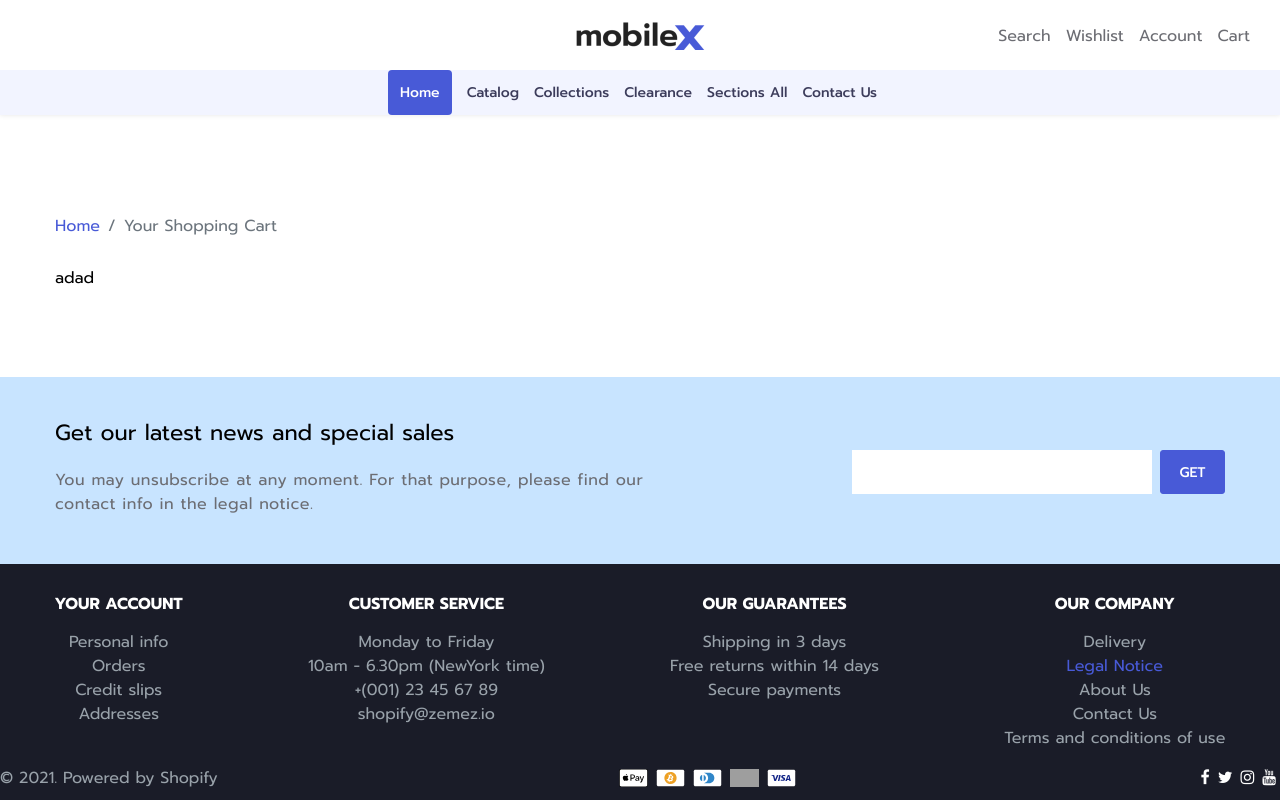
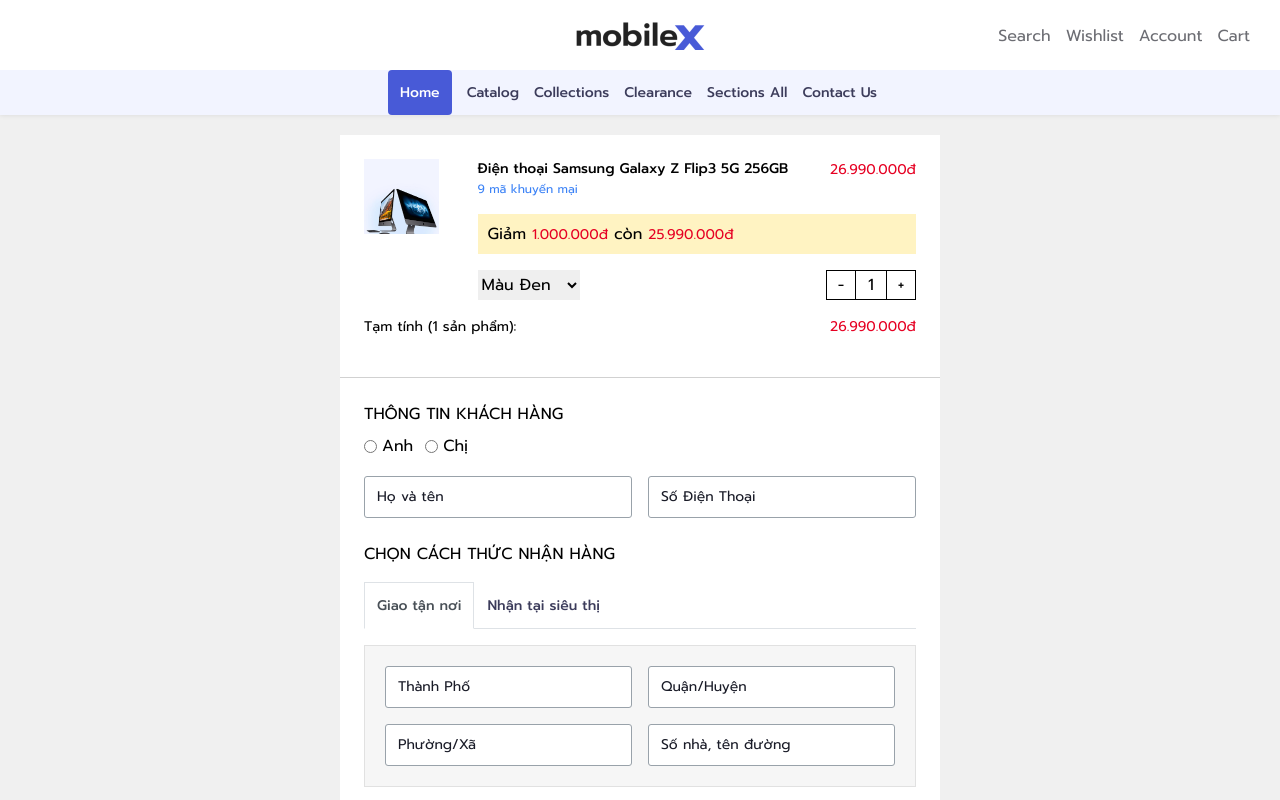
Before and after one commit to tungbatrai/MobileX, a React (Create React App) app: page /cart in a window 1280 px wide. Shown: the top 800 px of the page. Built offline with nearby package versions, Linux system fonts and the light colour scheme; grey boxes are pictures that could not be loaded; what react-google-maps would draw is missing.

Commit message:
code ui cart

```diff
--- a/package.json
+++ b/package.json
@@ -2,6 +2,7 @@
   "name": "my-app",
   "version": "0.1.0",
   "private": true,
+  "homepage": "https://github.com/tungbatrai/MobileX",
   "dependencies": {
     "@craco/craco": "^6.4.0",
     "@testing-library/jest-dom": "^5.14.1",
@@ -9,6 +10,7 @@
     "@testing-library/user-event": "^12.8.3",
     "bootstrap": "^4.6.0",
     "font-awesome": "^4.7.0",
+    "gh-pages": "^3.2.3",
     "node-sass": "^6.0.1",
     "react": "^17.0.2",
     "react-bootstrap": "^2.0.2",
@@ -28,7 +30,9 @@
     "start": "craco start",
     "build": "craco build",
     "test": "craco test",
-    "eject": "react-scripts eject"
+    "eject": "react-scripts eject",
+    "predeploy": "npm run build",
+    "deploy": "gh-pages -d build"
   },
   "eslintConfig": {
     "extends": [
--- a/src/Routes.js
+++ b/src/Routes.js
@@ -3,6 +3,7 @@
 import Header from "./assets/common/Header";
 import ProductDetail from "./assets/common/ProductDetail";
 import Demo from "./assets/components/Demo";
+import OrderSuccess from "./assets/components/OrderSuccess";
 import Cart from "./assets/pages/Cart";
 import Catalog from "./assets/pages/Catalog";
 import ContactUs from "./assets/pages/ContactUs";
@@ -17,6 +18,9 @@
         </Route>
         <Route path="/cart">
           <Cart />
+        </Route>
+        <Route path="/ordersuccess">
+          <OrderSuccess />
         </Route>
         <Route path="/login"></Route>
         <Route path="/catalog">
--- a/src/assets/common/ProductDetail.js
+++ b/src/assets/common/ProductDetail.js
@@ -41,8 +41,8 @@
     autoplay: true,
     autoplaySpeed: 2000,
   };
-  function handleStart (e) {
-    console.log(e)
+  function handleStart(e) {
+    console.log(e);
   }
   return (
     <div>
@@ -441,7 +441,6 @@
                   <Form.Control
                     as="textarea"
                     placeholder="Bạn có khuyên người khác mua sản phẩm này không? Tại sao?"
-
                     className="padding-button-comment min-height"
                   />
                   <Button
--- /dev/null
+++ b/src/assets/components/OrderSuccess.js
@@ -0,0 +1,44 @@
+import React from "react";
+
+export default function OrderSuccess() {
+  return (
+    <div className="cart-page">
+      <div className="box-cart">
+        <div className="box-choose-content">
+          <h4 className="text-green-500 uppercase font-16">
+            ĐẶT HÀNG THÀNH CÔNG
+          </h4>
+        </div>
+        <div className="box-cart-detail font-14">
+          <p>
+            Cảm ơn <span className="font-medium">anh Tùng</span> đã cho Thế Giới
+            Di Động cơ hội được phục vụ. Trong 15 phút, nhân viên MobileX sẽ{" "}
+            <span className="font-medium">
+              gọi điện hoặc gửi tin nhắn xác nhận giao hàng
+            </span>{" "}
+            cho anh.
+          </p>
+          <div className="box-choose-content my-4">
+            <p className="uppercase">đơn hàng : #905531</p>
+            <p>
+              - <span className="font-medium">Người nhận hàng : </span>
+              Anh Tùng, 0965323888
+            </p>
+            <p>
+              - <span className="font-medium">Giao đến : </span>
+              số 5 ngõ 395, Phường Cổ Nhuế 1, Quận Bắc Từ Liêm, Hà Nội (nhân
+              viên sẽ gọi xác nhận trước khi giao).
+            </p>
+            <p>
+              - <span className="font-medium">Tổng tiền : </span>
+              <span className="text-r300 m-0"> 43.990.000₫</span>
+            </p>
+          </div>
+        </div>
+        <div className="box-cart-detail">
+          <h4 className="font-14 uppercase">chọn hình thức thanh toán</h4>
+        </div>
+      </div>
+    </div>
+  );
+}
--- a/src/assets/pages/Cart.js
+++ b/src/assets/pages/Cart.js
@@ -1,15 +1,199 @@
-import React from "react";
-import { Breadcrumb } from "react-bootstrap";
+import React, { useState } from "react";
+import {
+  ToggleButtonGroup,
+  Breadcrumb,
+  FloatingLabel,
+  Form,
+  Image,
+  ToggleButton,
+  Tab,
+  Tabs,
+  Button,
+} from "react-bootstrap";
+import { useHistory } from "react-router";
+import Banner from "../Images/banner2.jpg";
 
 export default function Cart() {
+  const history = useHistory();
+  const orderSuccess = () => {
+    history.push("/ordersuccess");
+  };
+  const [count, setCount] = useState(1);
+
   return (
     <div className="cart-page">
-      <div className="container">
-        <Breadcrumb>
-          <Breadcrumb.Item href="/">Home</Breadcrumb.Item>
-          <Breadcrumb.Item active>Your Shopping Cart</Breadcrumb.Item>
-        </Breadcrumb>
-        <div className="box-cart">adad</div>
+      <div className="box-cart">
+        <div className="px-4 py-4">
+          <div className="grid grid-cols-5 gap-4">
+            <div>
+              <div className="cart-image-product">
+                <Image src={Banner} alt="banner" />
+              </div>
+            </div>
+            <div className="col-span-4">
+              <div className="flex justify-between items-center">
+                <h4 className="font-14 font-medium m-0">
+                  Điện thoại Samsung Galaxy Z Flip3 5G 256GB
+                </h4>
+                <p className="font-14 text-r300 m-0">26.990.000đ</p>
+              </div>
+              <p className="font-12 text-blue-500">9 mã khuyến mại</p>
+              <div className="discountpromotion">
+                Giảm <span className="font-14 text-r300">1.000.000đ</span> còn{" "}
+                <span className="font-14 text-r300">25.990.000đ</span>
+              </div>
+              <div className="flex justify-between my-3">
+                <Form.Select size="sm">
+                  <option>Màu Đen</option>
+                  <option>Màu Trắng</option>
+                  <option>Màu Vàng</option>
+                  <option>Màu Hồng</option>
+                </Form.Select>
+                <div className="choosenumber">
+                  <button
+                    disabled={count <= 1 ? true : false}
+                    onClick={() => {
+                      setCount(count - 1);
+                    }}
+                  >
+                    <div className="btn-up-down ">&#8722;</div>
+                  </button>
+                  <input className="input-number" value={count} readOnly />
+                  <button
+                    onClick={() => {
+                      setCount(count + 1);
+                    }}
+                  >
+                    <div className="btn-up-down">&#43;</div>
+                  </button>
+                </div>
+              </div>
+            </div>
+          </div>
+          <div className="flex justify-between">
+            <p className="font-14">Tạm tính (1 sản phẩm):</p>
+            <p className="font-14 text-r300 p-0">26.990.000đ</p>
+          </div>
+        </div>
+        <div className="box-cart-detail ">
+          <div className="uppercase mb-2"> THÔNG TIN KHÁCH HÀNG</div>
+          <Form>
+            {["radio"].map((type) => (
+              <div key={`inline-${type}`} className="mb-3">
+                <Form.Check
+                  inline
+                  label="Anh"
+                  name="group1"
+                  type={type}
+                  id={`inline-${type}-1`}
+                />
+                <Form.Check
+                  inline
+                  label="Chị"
+                  name="group1"
+                  type={type}
+                  id={`inline-${type}-2`}
+                />
+              </div>
+            ))}
+          </Form>
+          <Form className="grid grid-rows-1 grid-flow-col gap-4">
+            <Form.Group controlId="formBasicName">
+              <Form.Control type="name" placeholder="Họ và tên" className="" />
+            </Form.Group>
+
+            <Form.Group controlId="formBasicPhone">
+              <Form.Control
+                type="phone"
+                placeholder="Số Điện Thoại"
+                className=""
+              />
+            </Form.Group>
+          </Form>
+          <div className="tab-choose mt-4">
+            <div className="uppercase mb-3"> CHỌN CÁCH THỨC NHẬN HÀNG</div>
+            <Tabs
+              defaultActiveKey="home"
+              transition={false}
+              id="noanim-tab-example"
+              className="mb-3"
+            >
+              <Tab eventKey="home" title="Giao tận nơi">
+                <div className="box-choose-content">
+                  <Form className="grid grid-rows-2 grid-flow-col gap-4">
+                    <Form.Group controlId="formBasicName">
+                      <Form.Control
+                        type="name"
+                        placeholder="Thành Phố"
+                        className=""
+                      />
+                    </Form.Group>
+
+                    <Form.Group controlId="formBasicPhone">
+                      <Form.Control
+                        type=""
+                        placeholder="Phường/Xã"
+                        className=""
+                      />
+                    </Form.Group>
+                    <Form.Group controlId="formBasicName">
+                      <Form.Control
+                        type="name"
+                        placeholder="Quận/Huyện"
+                        className=""
+                      />
+                    </Form.Group>
+
+                    <Form.Group controlId="formBasicPhone">
+                      <Form.Control
+                        type=""
+                        placeholder="Số nhà, tên đường"
+                        className=""
+                      />
+                    </Form.Group>
+                  </Form>
+                </div>
+              </Tab>
+              <Tab eventKey="profile" title="Nhận tại siêu thị">
+                <div className="box-choose-content">
+                  <Form>
+                    {["radio"].map((type) => (
+                      <div key={`inline-${type}`}>
+                        <Form.Check
+                          inline
+                          label="Cơ Sở: 19 Lê Văn Lương, Thanh Xuân, Hà Nội"
+                          name="group1"
+                          type={type}
+                          // id={`inline-${type}-1`}
+                        />
+                      </div>
+                    ))}
+                  </Form>
+                </div>
+              </Tab>
+            </Tabs>
+            <Form.Group controlId="formBasicName">
+              <Form.Control
+                type="name"
+                placeholder="Yêu cầu khác ( Không bắt buộc )"
+                className=" mt-4"
+              />
+            </Form.Group>
+          </div>
+          <div className="tab-choose mt-4">
+            <div className="flex justify-between">
+              <p className="font-16 font-semibold m-0">Tổng tiền:</p>
+              <p className="font-14 text-r300 m-0">26.990.000đ</p>
+            </div>
+            <Button
+              variant="submitorder"
+              className="btn-square w-100 font-14 uppercase font-bold mt-3"
+              onClick={orderSuccess}
+            >
+              Đặt hàng
+            </Button>
+          </div>
+        </div>
       </div>
     </div>
   );
--- a/src/assets/scss/_box.scss
+++ b/src/assets/scss/_box.scss
@@ -37,3 +37,33 @@
     }
   }
 }
+
+//cart
+.box-cart {
+  max-width: 600px;
+  background-color: #fff;
+  margin: auto;
+}
+.discountpromotion {
+  margin: 5px 0 5px 0;
+  background: #fff3c2;
+  padding: 8px 10px;
+}
+.box-cart-detail {
+  border-top: 1px solid #d1d1d1;
+  padding: 24px;
+}
+.tab-choose {
+  .nav-link {
+    padding: 12px;
+    margin-right: 0;
+    .active {
+      padding: 0;
+    }
+  }
+}
+.box-choose-content {
+  background: #f6f6f6;
+  padding: 20px;
+  border: 1px solid #e1e1e1;
+}
--- a/src/assets/scss/_button.scss
+++ b/src/assets/scss/_button.scss
@@ -156,3 +156,7 @@
     color: #000;
   }
 }
+.btn-submitorder {
+  background: linear-gradient(180deg, #f79429, #f7712e);
+  color: #fff;
+}
--- a/src/assets/scss/_fonts.scss
+++ b/src/assets/scss/_fonts.scss
@@ -83,9 +83,16 @@
 .text-g100 {
   color: $g100;
 }
+.text-r300 {
+  color: $r300;
+}
 
 .font-lg-60 {
   @media (min-width: 1024px) {
     font-size: 60px;
   }
 }
+.form-control {
+  font-size: 14px;
+  height: 42px;
+}
--- a/src/assets/scss/_forms.scss
+++ b/src/assets/scss/_forms.scss
@@ -80,3 +80,6 @@
 .height-44 {
   height: 44px;
 }
+.height-42 {
+  height: 42px;
+}
--- a/src/assets/scss/custom.scss
+++ b/src/assets/scss/custom.scss
@@ -167,7 +167,7 @@
     }
   }
   .title-color {
-    color:$g600;
+    color: $g600;
   }
 }
 .product-parameter {
@@ -243,6 +243,7 @@
     background-color: red;
   }
 }
+
 .average_rating {
   .fa {
     margin: 4px;
@@ -279,7 +280,6 @@
   .fa {
     margin: 4px;
   }
-
 }
 .box-rating {
   padding: 16px 20px;
@@ -335,3 +335,31 @@
 .padding-button-comment {
   padding-right: 155px;
 }
+// cart
+.cart-page {
+  background-color: #f0f0f0;
+  padding: 20px 0;
+  .cart-image-product {
+    width: 75px;
+    height: 75px;
+  }
+}
+.choosenumber {
+  display: flex;
+  align-items: center;
+  .btn-up-down {
+    border: 1px solid;
+    width: 30px;
+    height: 30px;
+    display: flex;
+    align-items: center;
+    justify-content: center;
+  }
+  .input-number {
+    width: 30px;
+    text-align: center;
+    border-bottom: 1px solid;
+    border-top: 1px solid;
+    height: 30px;
+  }
+}
```
Also changed, not shown: 1 other file (tests, documents, lock files or other folders).
